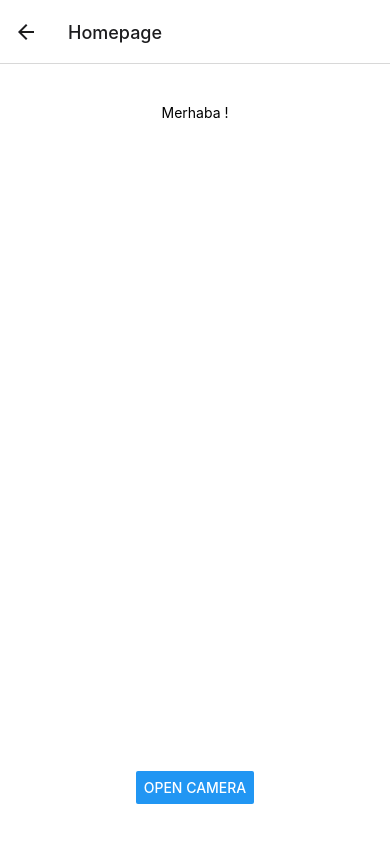
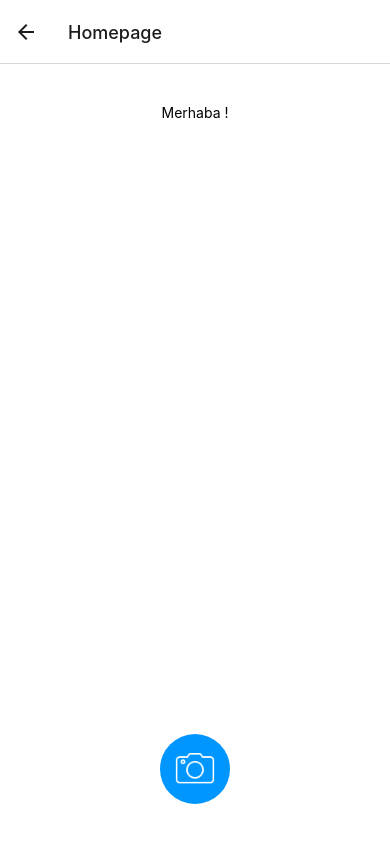
Before and after one commit to altuntasgozde/fortune, a React Native app: screen / in a window 390 px wide. Both pictures are taken after a click on the button "SENT". Built offline with nearby package versions, Linux system fonts and the light colour scheme.

Commit message:
camera icon updated

```diff
--- a/app/Homepage.js
+++ b/app/Homepage.js
@@ -1,5 +1,5 @@
 import React from "react";
-import { StyleSheet, Text, View, Button, Alert } from "react-native";
+import { StyleSheet, Text, View, Alert, Image, TouchableOpacity } from "react-native";
 import * as ImagePicker from 'expo-image-picker';
 
 export default function Homepage({ route }) {
@@ -29,8 +29,9 @@ export default function Homepage({ route }) {
   return (
     <View style={styles.container}>
       <Text>Merhaba {name}!</Text>
-
-      <Button title="Open Camera" onPress={openCamera} />
+      <TouchableOpacity onPress={openCamera} style={styles.button}>
+        <Image source={require('../assets/camera-icon.png')} style={styles.icon} />
+      </TouchableOpacity>
     </View>
   );
 }
@@ -40,7 +41,18 @@ const styles = StyleSheet.create({
     flex: 1,
     backgroundColor: "#fff",
     alignItems: "center",
-    justifyContent:"space-between",
-    paddingVertical:40,
+    justifyContent: "space-between",
+    paddingVertical: 40,
+  },
+  button: {
+    alignItems: 'center',
+    justifyContent: 'center',
+    padding: 15,
+    backgroundColor: '#0096FF',
+    borderRadius: 50,
+  },
+  icon: {
+    width: 40,
+    height: 40,
   },
 });
```
Also changed, not shown: assets/camera-icon.png (added).
